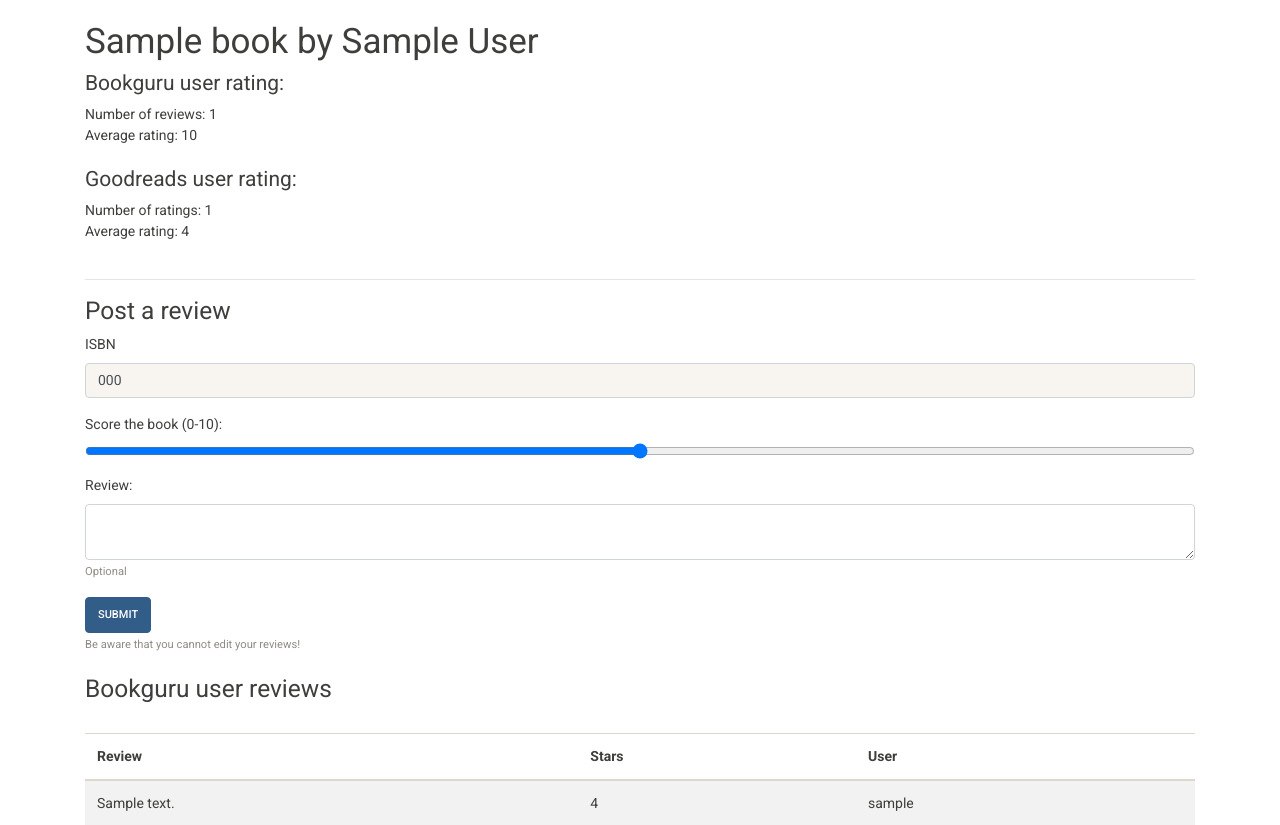
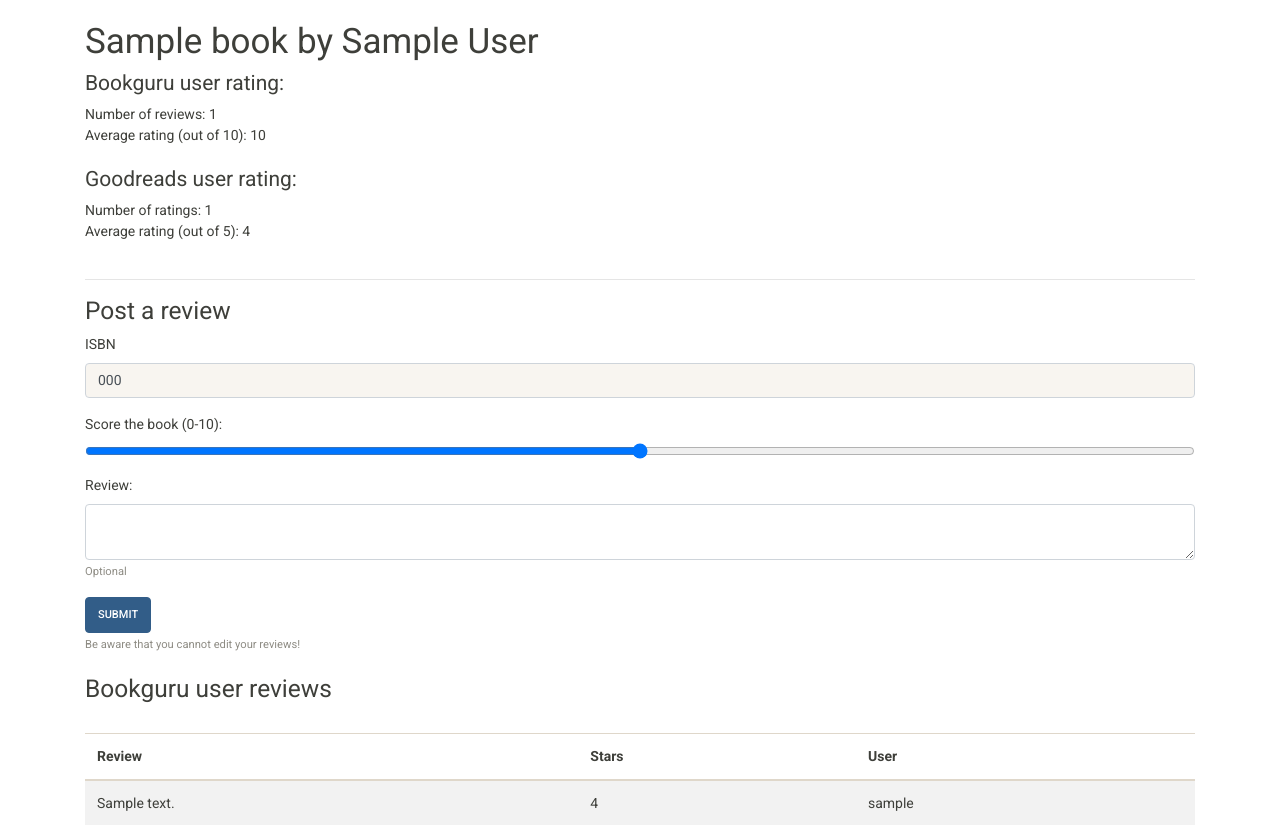
Before and after one commit to forgxyz/CS50W, a Flask app: template project1/templates/book.html in a window 1280 px wide. Shown: the part 54-879 px from the top of the page. Run offline with Flask 2, Linux system fonts and the light colour scheme; the template is opened without the code that fills it: most values are stand-ins (such as "Sample title", 1, 10 or a date in 2020); parts of the project's set-up code (start-up, migrations or seed data) failed here and were passed over; some libraries are stand-ins or nearby versions.

Commit message:
quick text change

```diff
--- a/project1/templates/book.html
+++ b/project1/templates/book.html
@@ -8,11 +8,11 @@
     <h1>{{ book.title }} by {{ book.author }}</h1>
     <h4>Bookguru user rating:</h4>
     Number of reviews: {{summary.count }}<br>
-    Average rating: {{ summary.avg }}<br>
+    Average rating (out of 10): {{ summary.avg }}<br>
     <br>
     <h4>Goodreads user rating:</h4>
     Number of ratings: {{ goodreads.ratings_count }}<br>
-    Average rating: {{ goodreads.average_rating }}<br>
+    Average rating (out of 5): {{ goodreads.average_rating }}<br>
     <br>
     <hr>
     <h3>Post a review</h3>
```
